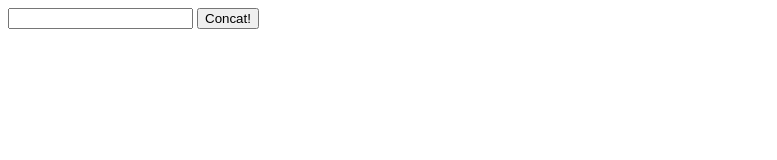
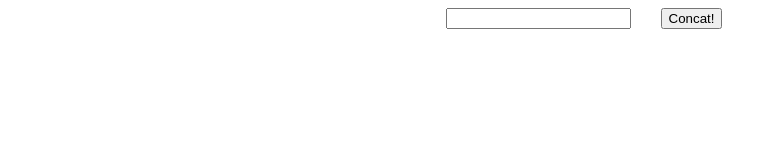
Before and after one commit to Olegopolonets/goit-typescript-hw-01, a website with bundled scripts: page index.html in a window 1280 px wide. Shown: the whole page, without its empty margins (0-777 px from the left). Built offline with nearby package versions, Linux system fonts and the light colour scheme.

Commit message:
add style

```diff
--- a/index.html
+++ b/index.html
@@ -6,7 +6,16 @@
     <title>Simple TypeScript page</title>
     <script type="module" src="./dist/index.js" defer></script>
   </head>
-  <body>
+  <body
+    style="
+      display: flex;
+      width: 90%;
+      height: 100%;
+      justify-content: center;
+      align-items: center;
+      gap: 30px;
+    "
+  >
     <input />
     <button>Concat!</button>
   </body>
```
